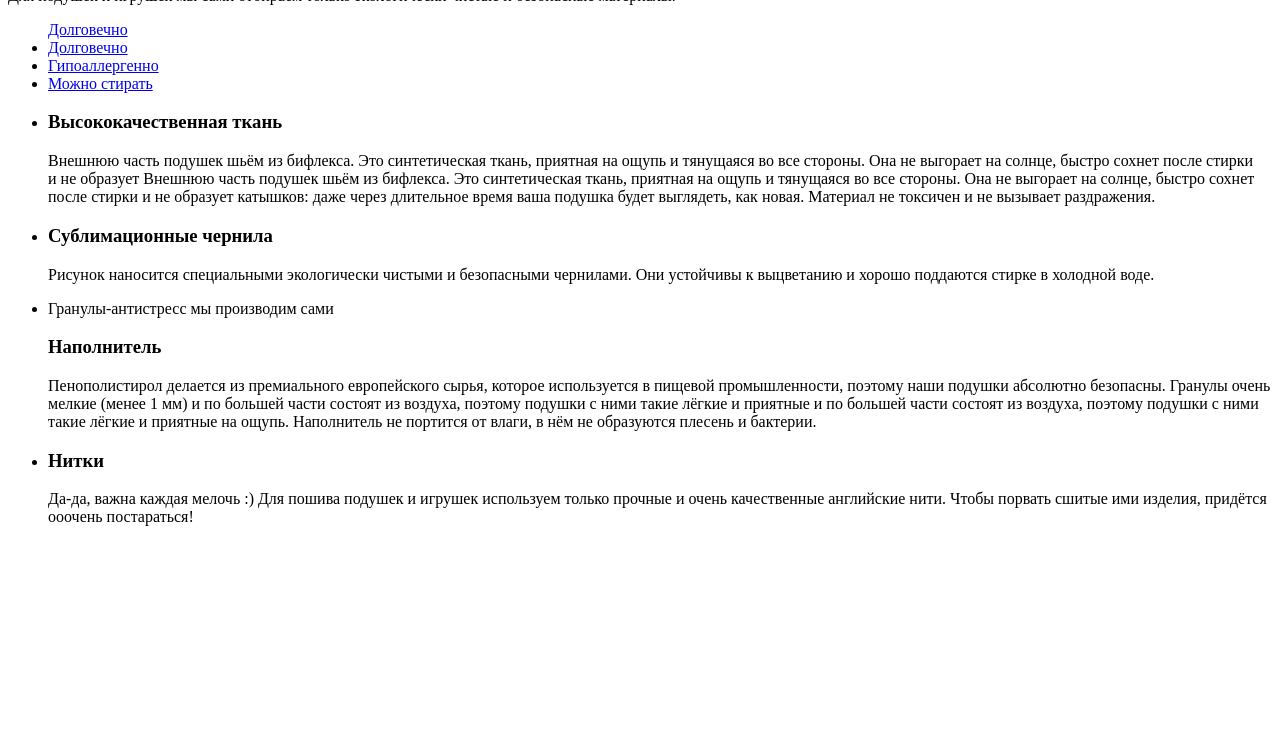
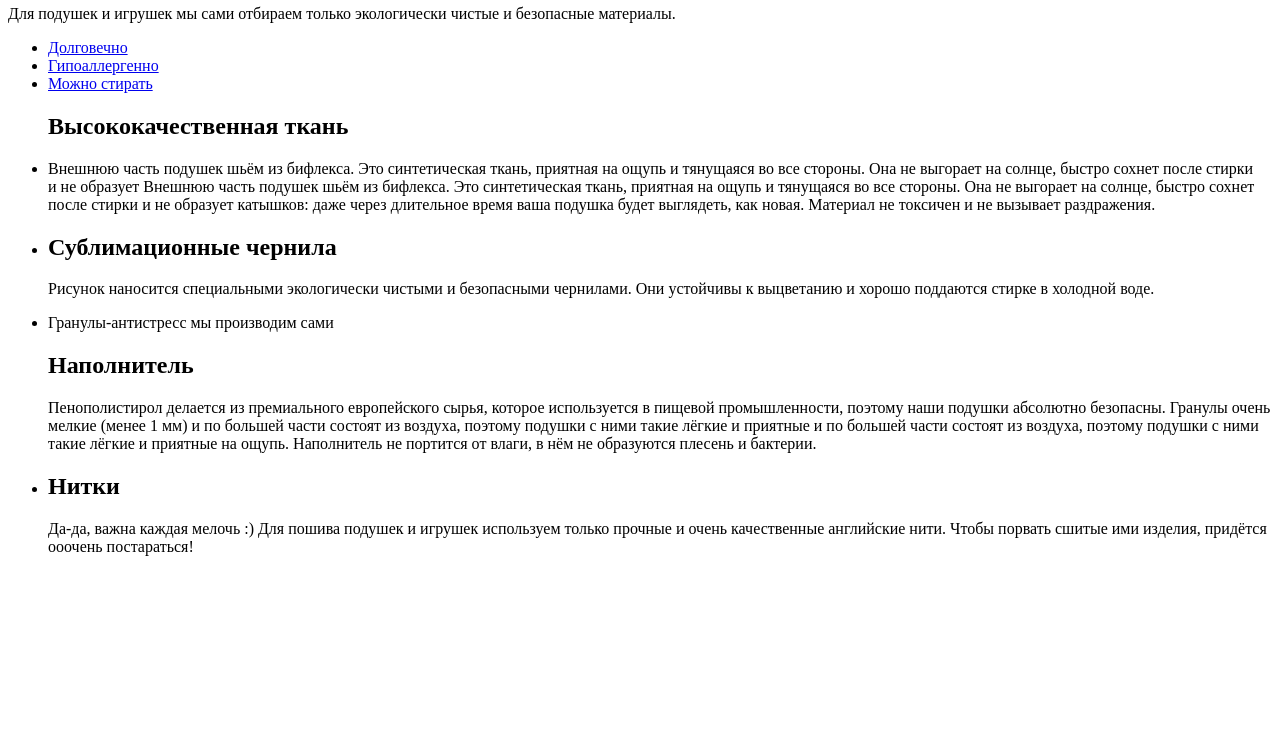
Before and after one commit to Nikita-Serebryanskiy/Skillbox-layout-course, a plain HTML site: page block-2/task2.15/index.html in a window 1280 px wide. Shown: the part 62-800 px from the top of the page. Drawn offline with Linux system fonts and the light colour scheme.

Commit message:
minor changes by rewiew

```diff
--- a/block-2/task2.15/index.html
+++ b/block-2/task2.15/index.html
@@ -1,4 +1,3 @@
-<section class="materials">
 <!DOCTYPE html>
 <html lang="en">
 
@@ -16,17 +15,16 @@
         Для подушек и&nbsp;игрушек мы&nbsp;сами отбираем только экологически чистые и&nbsp;безопасные материалы.
       <p>
       <ul class="list-reset materials__line">
-        <a href="#">Долговечно</a>
-
         <li class="materials__line-item"><a href="#">Долговечно</a> </li>
         <li class="materials__line-item"><a href="#">Гипоаллергенно</a></li>
         <li class="materials__line-item"><a href="#">Можно стирать</a></li>
       </ul>
       <ul class="list-reset materials__list">
+        <h2 class="materials__subtitle">Высококачественная ткань</h2>
         <li class="materials__item">
-          <h3 class="materials__subtitle">Высококачественная ткань</h3>
           <p class="materials__subdescr">
-            Внешнюю часть подушек шьём из&nbsp;бифлекса. Это синтетическая ткань, приятная на&nbsp;ощупь и&nbsp;тянущаяся
+            Внешнюю часть подушек шьём из&nbsp;бифлекса. Это синтетическая ткань, приятная на&nbsp;ощупь
+            и&nbsp;тянущаяся
             во&nbsp;все стороны. Она не&nbsp;выгорает на&nbsp;солнце, быстро сохнет после стирки и&nbsp;не&nbsp;образует
             Внешнюю часть подушек шьём из&nbsp;бифлекса. Это синтетическая ткань, приятная на&nbsp;ощупь
             и&nbsp;тянущаяся
@@ -37,21 +35,20 @@
           </p>
         </li>
         <li class="materials__item">
-          <h3 class="materials__subtitle">Сублимационные чернила</h3>
+          <h2 class="materials__subtitle">Сублимационные чернила</h2>
           <p class="materials__subdescr">
             Рисунок наносится специальными экологически чистыми и&nbsp;безопасными чернилами. Они устойчивы
             к&nbsp;выцветанию и&nbsp;хорошо поддаются стирке в&nbsp;холодной воде.
           </p>
         </li>
-
-
         <li class="materials__item">
           <span class="materials__text">Гранулы-антистресс мы производим сами</span>
-          <h3 class="materials__subtitle">Наполнитель</h3>
+          <h2 class="materials__subtitle">Наполнитель</h2>
           <p class="materials__subdescr">
             Пенополистирол делается из&nbsp;премиального европейского сырья, которое используется в&nbsp;пищевой
             промышленности, поэтому наши подушки абсолютно безопасны. Гранулы очень мелкие (менее 1&nbsp;мм)
-            и&nbsp;по&nbsp;большей части состоят из&nbsp;воздуха, поэтому подушки с&nbsp;ними такие лёгкие и&nbsp;приятные
+            и&nbsp;по&nbsp;большей части состоят из&nbsp;воздуха, поэтому подушки с&nbsp;ними такие лёгкие
+            и&nbsp;приятные
             и&nbsp;по&nbsp;большей части состоят из&nbsp;воздуха, поэтому подушки с&nbsp;ними такие лёгкие
             и&nbsp;приятные
             на&nbsp;ощупь.
@@ -59,17 +56,16 @@
           </p>
         </li>
         <li>
-        <h3 class="materials__subtitle">Нитки</h3>
-        <p class="materials__subdescr">
-          Да-да, важна каждая мелочь :) Для пошива подушек и&nbsp;игрушек используем только прочные и&nbsp;очень
-          качественные английские нити. Чтобы порвать сшитые ими изделия, придётся ооочень постараться!
-        </p>
-      </ul>
-  </section>
+          <h2 class="materials__subtitle">Нитки</h2>
+          <p class="materials__subdescr">
+            Да-да, важна каждая мелочь :) Для пошива подушек и&nbsp;игрушек используем только прочные и&nbsp;очень
+            качественные английские нити. Чтобы порвать сшитые ими изделия, придётся ооочень постараться!
+          </p>
         </li>
       </ul>
     </div>
   </section>
+
 </body>
 
 </html>
```
